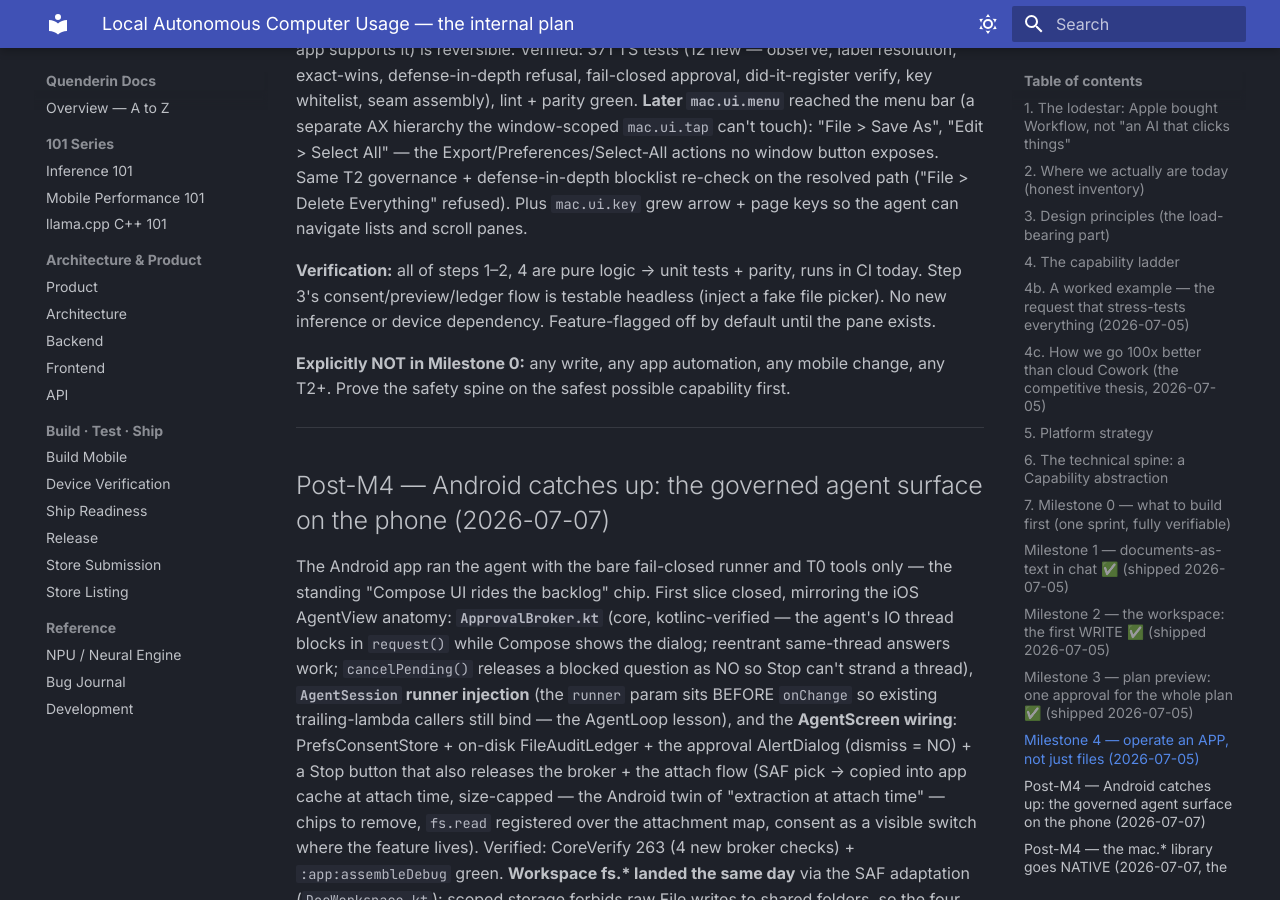
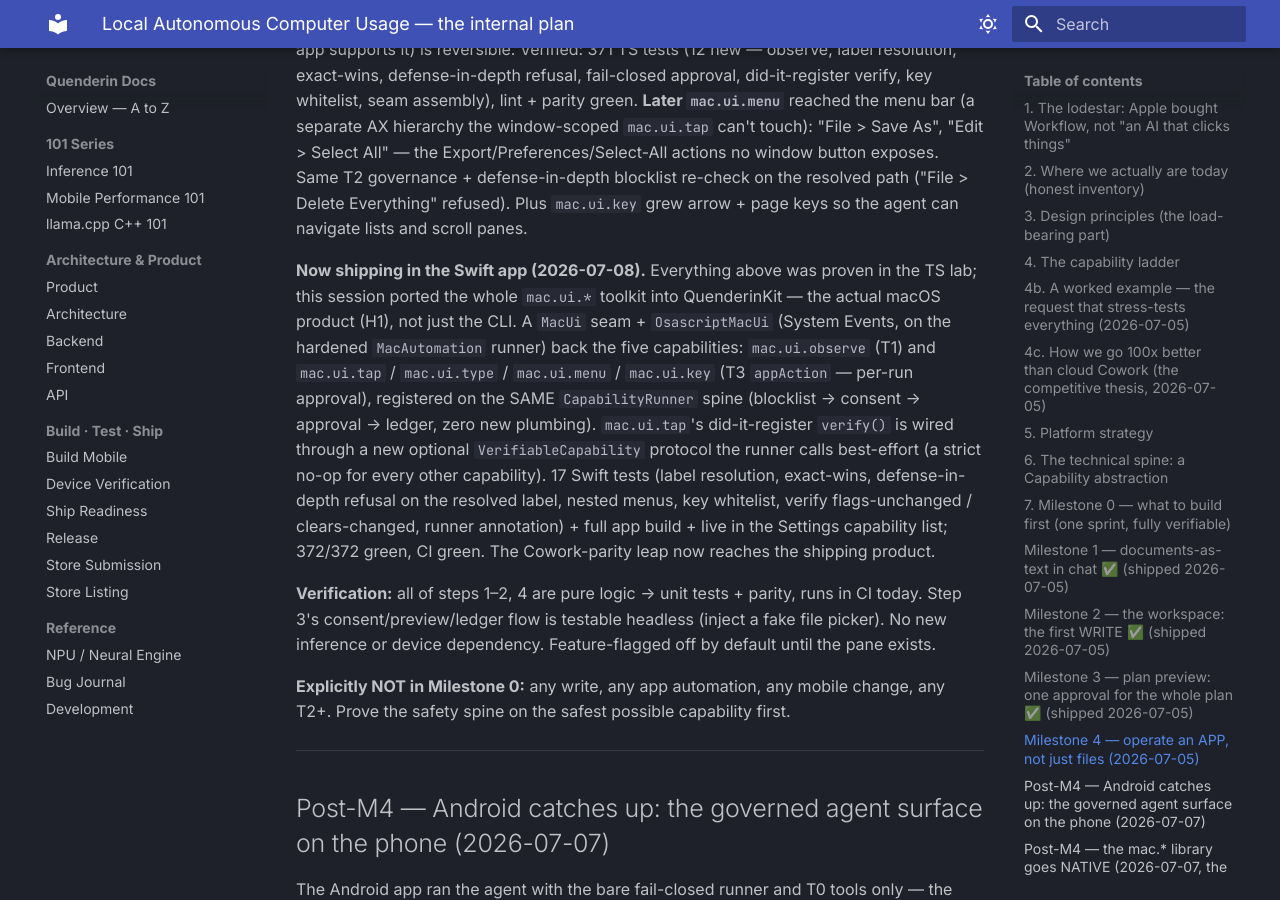
Before and after one commit to alikatgh/quenderin, an MkDocs documentation site: the page built from docs/AGENT_AUTONOMY_PLAN.md, in a window 1280 px wide and 900 px high, scrolled down 15746 px. Built offline with MkDocs 1.6.1 and Material for MkDocs 9.7.7, drawn with Linux system fonts in a browser that asks for light colours.

Commit message:
docs(agent): record the mac.ui.* port shipping in the Swift app
The plan's Cowork-parity-leap section described mac.ui.* as proven in the TS lab
(371 TS tests, quenderin do --gui). This session ported it into QuenderinKit —
the shipping macOS product — so the doc now notes that (seam + 5 caps + verify()
via VerifiableCapability, 372 Swift tests, live in Settings). Prevents a future
session from thinking mac.ui isn't in Swift yet and re-porting it.

Co-Authored-By: Claude Opus 4.8 <noreply@anthropic.com>

```diff
--- a/docs/AGENT_AUTONOMY_PLAN.md
+++ b/docs/AGENT_AUTONOMY_PLAN.md
@@ -555,6 +555,18 @@ All" — the Export/Preferences/Select-All actions no window button exposes. Sam
 defense-in-depth blocklist re-check on the resolved path ("File > Delete Everything" refused). Plus
 `mac.ui.key` grew arrow + page keys so the agent can navigate lists and scroll panes.
 
+**Now shipping in the Swift app (2026-07-08).** Everything above was proven in the TS lab; this
+session ported the whole `mac.ui.*` toolkit into QuenderinKit — the actual macOS product (H1), not
+just the CLI. A `MacUi` seam + `OsascriptMacUi` (System Events, on the hardened `MacAutomation`
+runner) back the five capabilities: `mac.ui.observe` (T1) and `mac.ui.tap` / `mac.ui.type` /
+`mac.ui.menu` / `mac.ui.key` (T3 `appAction` — per-run approval), registered on the SAME
+`CapabilityRunner` spine (blocklist → consent → approval → ledger, zero new plumbing). `mac.ui.tap`'s
+did-it-register `verify()` is wired through a new optional `VerifiableCapability` protocol the runner
+calls best-effort (a strict no-op for every other capability). 17 Swift tests (label resolution,
+exact-wins, defense-in-depth refusal on the resolved label, nested menus, key whitelist, verify
+flags-unchanged / clears-changed, runner annotation) + full app build + live in the Settings
+capability list; 372/372 green, CI green. The Cowork-parity leap now reaches the shipping product.
+
 **Verification:** all of steps 1–2, 4 are pure logic → unit tests + parity, runs in CI
 today. Step 3's consent/preview/ledger flow is testable headless (inject a fake file
 picker). No new inference or device dependency. Feature-flagged off by default until the
```
